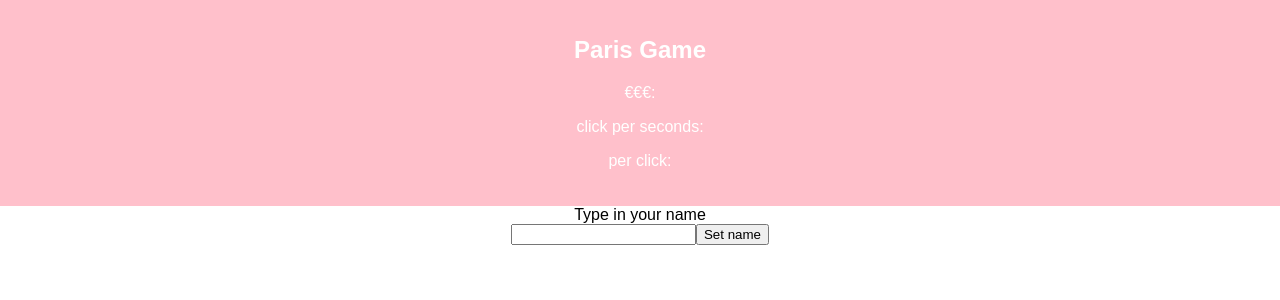
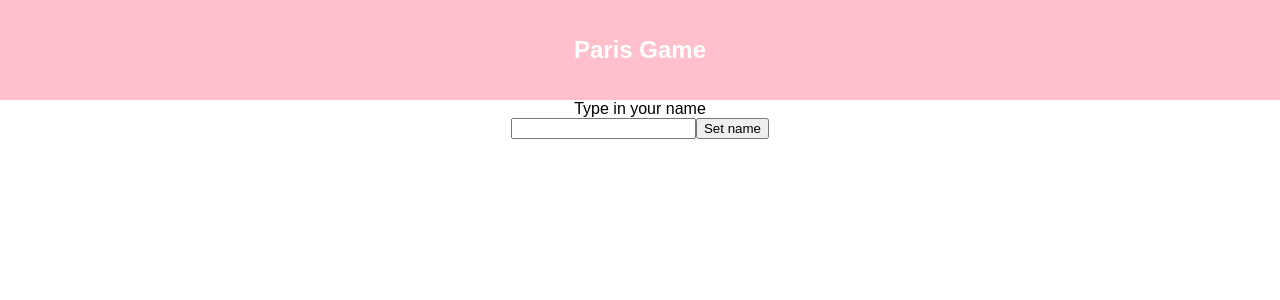
Before and after one commit to evacamilla/incremental-game-test, a React (Create React App) app: page / in a window 1280 px wide. Shown: the top 300 px of the page. Built offline with nearby package versions, Linux system fonts and the light colour scheme.

Commit message:
Refactor header and playerstats

```diff
--- a/src/components/Header.js
+++ b/src/components/Header.js
@@ -1,15 +1,9 @@
 import React from 'react';
 
-function Header(props){
+function Header(){
     return(
         <header className="App-header">
             <h1 className="App-title">Paris Game</h1>
-            <h2>{props.nameOfPlayer}</h2>
-            <div className={props.statsToggle}>
-                <p>€€€: {props.totalPoints}</p>
-                <p>click per seconds: {props.pointsPerSecond}</p>
-                <p>per click: {props.pointsPerClick}</p>
-            </div>
         </header>
     );
 }
```
Also changed, not shown: src/components/PlayerStats.js (added, +16 -0 lines).
